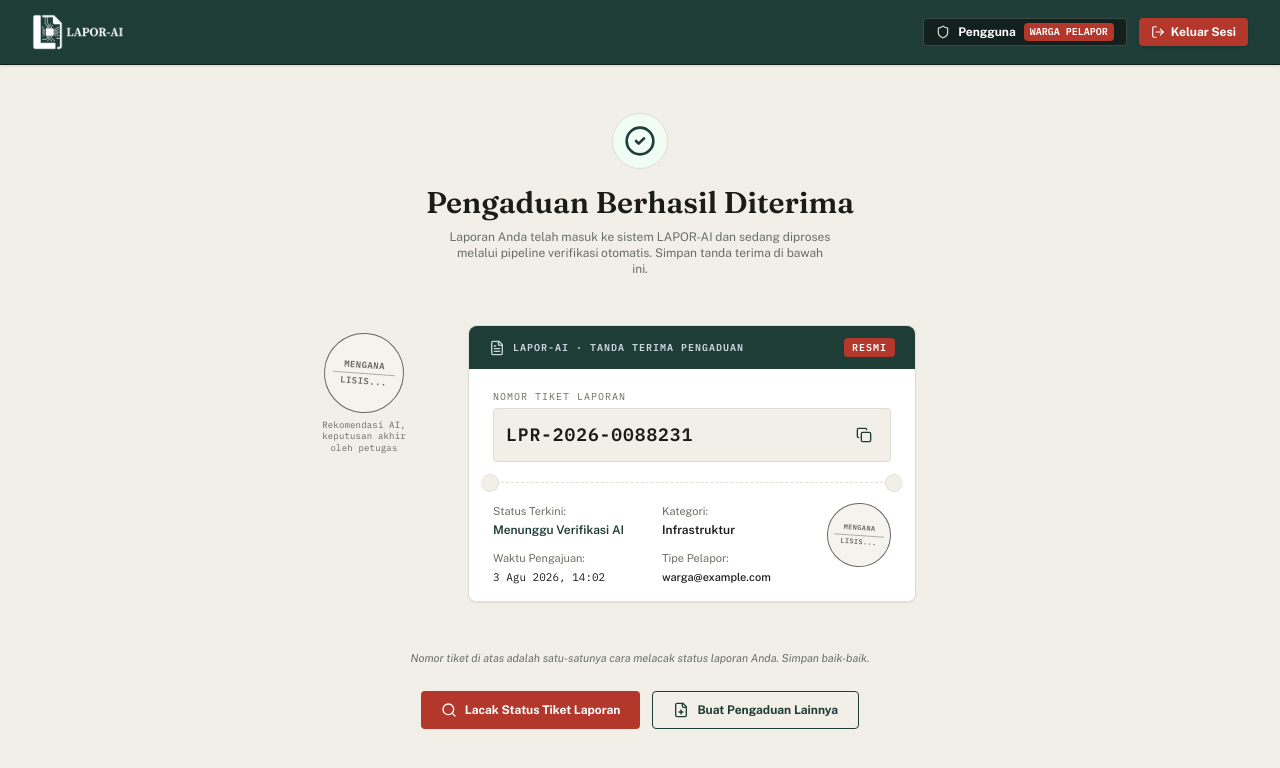
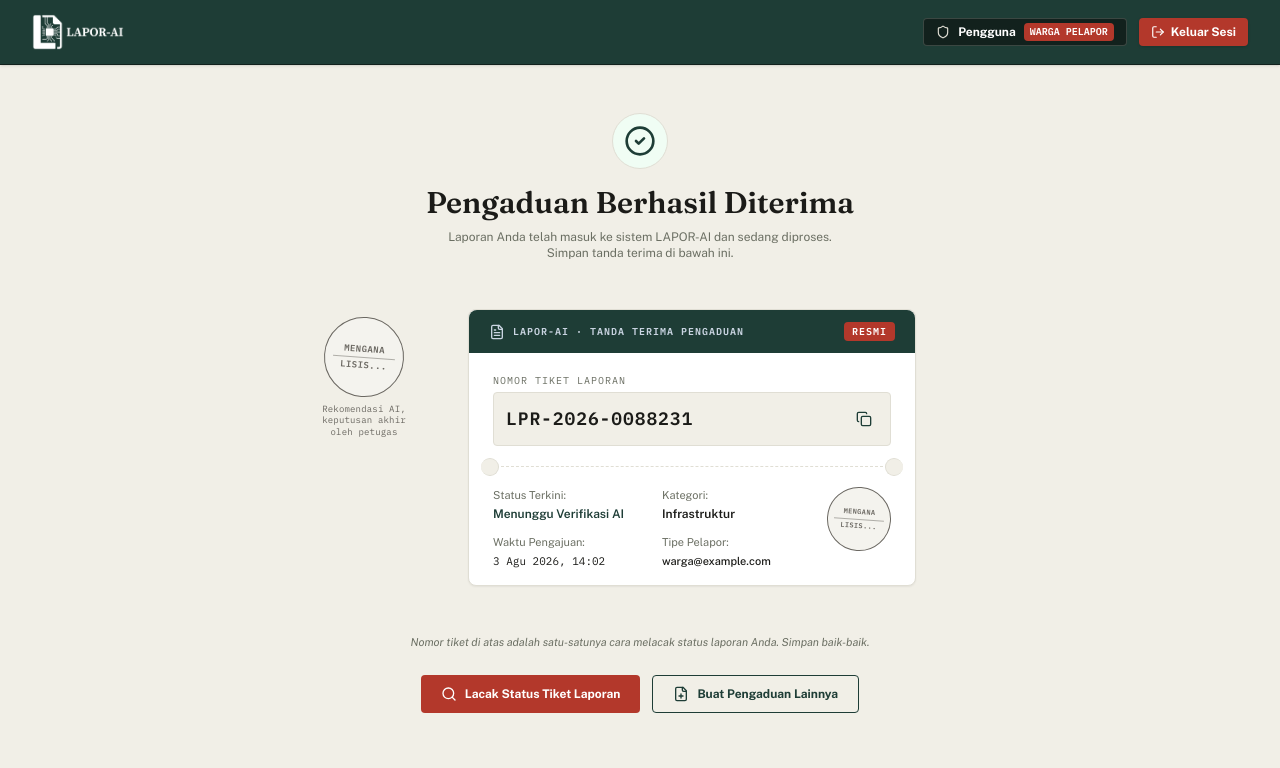
Before and after one commit to fadiljee/lapor-ai, a React (Vite) app in the folder frontend/: page /dashboard/lapor/berhasil in a window 1280 px wide. Shown: the top 768 px of the page. Built offline with nearby package versions, Linux system fonts and the light colour scheme.

Commit message:
fix: remove redundant text in report pages

```diff
--- a/frontend/src/pages/warga/DashboardWargaPage.jsx
+++ b/frontend/src/pages/warga/DashboardWargaPage.jsx
@@ -93,7 +93,6 @@ export function DashboardWargaPage() {
                 Daftar Pengaduan Masuk Real-Time
               </h3>
             </div>
-            <span className="text-xs text-text-secondary font-mono">Real PostgreSQL Database</span>
           </div>
 
           {loading ? (
--- a/frontend/src/pages/warga/ReportSuccessPage.jsx
+++ b/frontend/src/pages/warga/ReportSuccessPage.jsx
@@ -29,7 +29,7 @@ export function ReportSuccessPage() {
           Pengaduan Berhasil Diterima
         </h1>
         <p className="text-xs text-text-secondary max-w-sm mx-auto">
-          Laporan Anda telah masuk ke sistem LAPOR-AI dan sedang diproses melalui pipeline verifikasi otomatis. Simpan tanda terima di bawah ini.
+          Laporan Anda telah masuk ke sistem LAPOR-AI dan sedang diproses. Simpan tanda terima di bawah ini.
         </p>
       </div>
 
--- a/frontend/src/pages/warga/SubmitReportPage.jsx
+++ b/frontend/src/pages/warga/SubmitReportPage.jsx
@@ -375,7 +375,7 @@ export function SubmitReportPage() {
                         <div>
                           <div className="text-sm font-bold text-text-primary">Mode Anonim</div>
                           <p className="text-[11px] text-text-secondary mt-0.5">
-                            Identitas email tidak dicatat. Simpan nomor tiket secara manual untuk melacak status — tidak ada notifikasi personal.
+                            Identitas email tidak dicatat. Simpan nomor tiket secara manual untuk melacak status.
                           </p>
                         </div>
                       </div>
```
